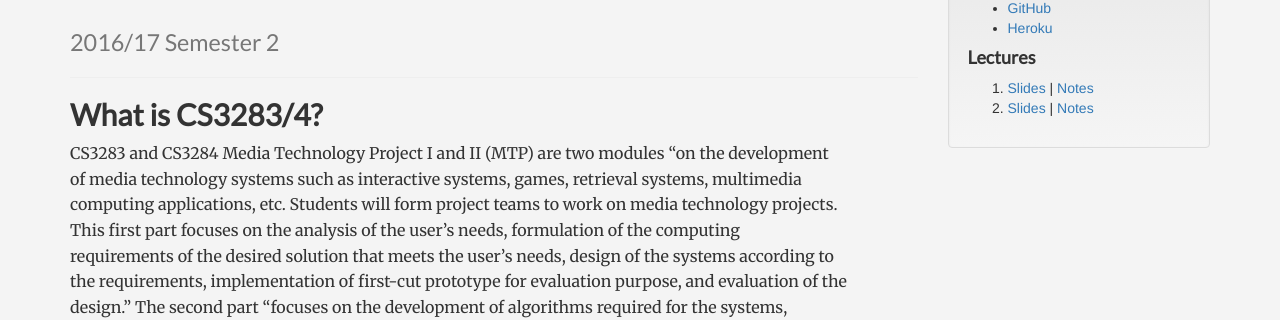
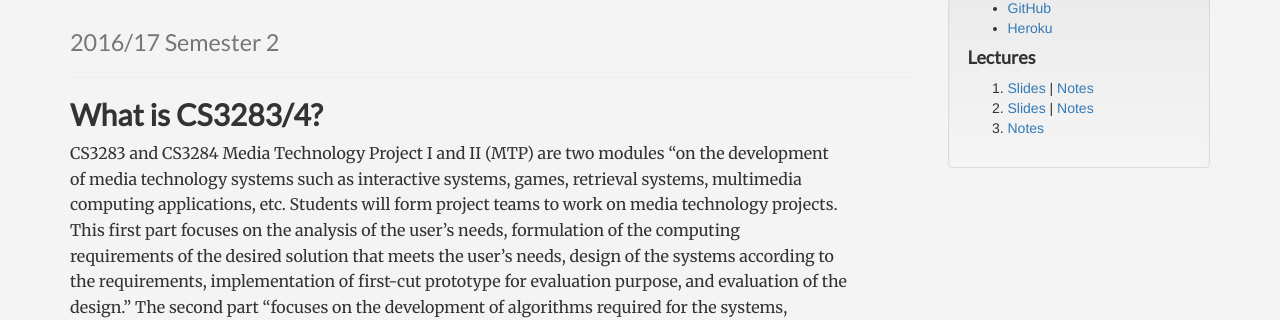
Before and after one commit to nus-mtp/1617, a Jekyll site: the page built from index.md, in a window 1280 px wide and 900 px high. Shown: the part 133-453 px from the top of the window. Built offline with Jekyll 4.4.1, drawn with Linux system fonts in a browser that asks for light colours; nearby versions of some CDN libraries; our own code applies the rules of GitHub Pages for plain Markdown files.

Commit message:
Added link to notes for Lecture 3

```diff
--- a/_includes/sidebar.html
+++ b/_includes/sidebar.html
@@ -10,5 +10,7 @@
 <a href="n1-requirements.html">Notes</a>
 <li><a href="http://www.comp.nus.edu.sg/~ooiwt/cs3283/lect2.pdf">Slides</a> |
 <a href="n2-requirements-design.html">Notes</a>
+<li>
+<a href="n3-design-and-planning.html">Notes</a>
 </ol>
 </div>
```
